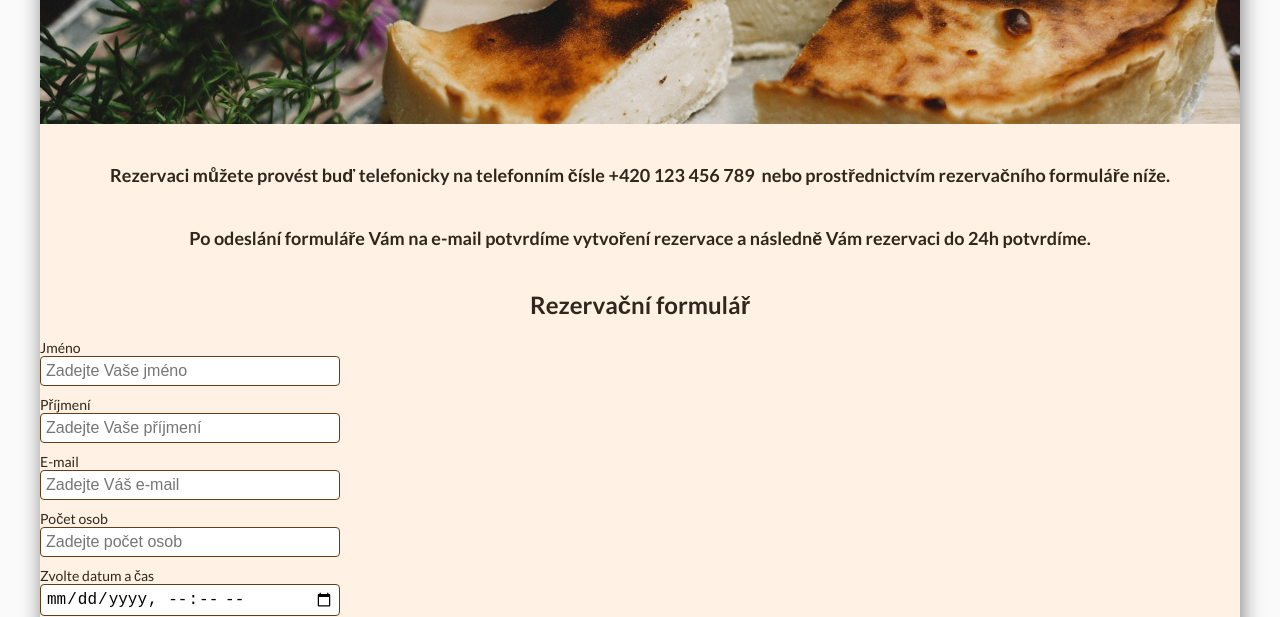
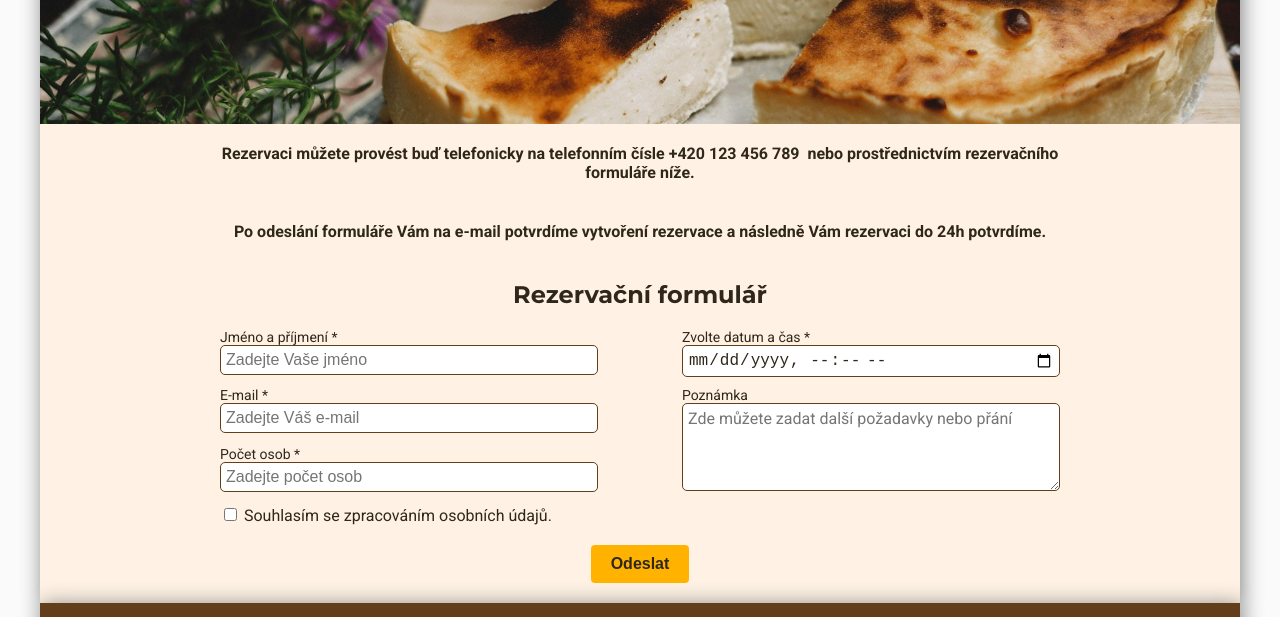
Before and after one commit to JanaSimickova/ZAVERECNY-PROJEKT-Relax-Cafe, an Eleventy site: page rezervace.html in a window 1280 px wide. Shown: the part 390-1007 px from the top of the page. Built offline with nearby package versions, Linux system fonts and the light colour scheme; Eleventy itself is replaced by a stand-in of ours; files that its build step writes are made by us from their sources.

Commit message:
Nastylování rezervačního formuláře, formspark, potvrzení

```diff
--- a/_includes/main-template.njk
+++ b/_includes/main-template.njk
@@ -9,7 +9,7 @@
   <link rel="stylesheet" href="/css/glide.theme.min.css">
   <link rel="preconnect" href="https://fonts.googleapis.com">
   <link rel="preconnect" href="https://fonts.gstatic.com" crossorigin>
-  <link href="https://fonts.googleapis.com/css2?family=Lato:ital,wght@0,100;0,300;0,400;0,700;0,900;1,100;1,300;1,400;1,700;1,900&family=Montserrat:ital,wght@0,100..900;1,100..900&display=swap" rel="stylesheet">
+  <link href="https://fonts.googleapis.com/css2?family=Montserrat:ital,wght@0,100..900;1,100..900&family=Roboto:ital,wght@0,100;0,300;0,400;0,500;0,700;0,900;1,100;1,300;1,400;1,500;1,700;1,900&display=swap" rel="stylesheet">
 </head>
 <body>
 
--- a/rezervace.html
+++ b/rezervace.html
@@ -5,49 +5,50 @@ layout: main-template.njk
   <h1 class="heading__title">Rezervujte si u nás stůl</h1>
 </div>
 
+<section class="reservation">
+
 <p class="reservation__text">Rezervaci můžete provést buď telefonicky na telefonním čísle +420 123 456 789
   nebo prostřednictvím rezervačního formuláře níže.</p>
 
 <p class="reservation__text">Po odeslání formuláře Vám na e-mail potvrdíme vytvoření rezervace a následně Vám rezervaci do 24h potvrdíme.</p>
 
-<h2>Rezervační formulář</h2>
+<h2 class="reservation__title">Rezervační formulář</h2>
 
-<form class="form" action="" method="post">
+<form class="form" action="https://submit-form.com/rXqIXx1Bg" method="post">
+
+  <input type="hidden" name="_redirect" value="https://relaxcafe.netlify.app/rezervace-dokoncena/">
 
   <div class="form__field">
-    <label for="name">Jméno</label>
-    <input type="text" name="name" id="name" placeholder="Zadejte Vaše jméno">
+    <label for="name">Jméno a příjmení *</label>
+    <input type="text" name="name" id="name" placeholder="Zadejte Vaše jméno" required>
   </div>
 
   <div class="form__field">
-    <label for="surname">Příjmení</label>
-    <input type="text" name="surname" id="surname" placeholder="Zadejte Vaše příjmení">
+    <label for="email">E-mail *</label>
+    <input type="email" name="email" id="email" placeholder="Zadejte Váš e-mail" required>
   </div>
 
   <div class="form__field">
-    <label for="email">E-mail</label>
-    <input type="email" name="email" id="email" placeholder="Zadejte Váš e-mail">
+    <label for="number">Počet osob *</label>
+    <input type="number" name="number" id="number" placeholder="Zadejte počet osob" required>
   </div>
 
-  <div class="form__field">
-    <label for="number">Počet osob</label>
-    <input type="number" name="number" id="number" placeholder="Zadejte počet osob">
+  <div class="form__field form__field--date">
+    <label for="date">Zvolte datum a čas *</label>
+    <input type="datetime-local" name="date" id="date" required>
   </div>
 
-  <div class="form__field">
-    <label for="date">Zvolte datum a čas</label>
-    <input type="datetime-local" name="date" id="date">
-  </div>
-
-  <div class="form__field">
+  <div class="form__field form__field--note">
     <label for="note">Poznámka</label>
-    <textarea name="note" id="note" rows="5" placeholder="Zde můžete zadat další požadavky nebo přání"></textarea>
+    <textarea name="note" id="note" rows="4" placeholder="Zde můžete zadat další požadavky nebo přání"></textarea>
   </div>
 
   <div class="form__checkbox">
-    <input type="checkbox" name="consent" id="consent">
+    <input type="checkbox" class="form__checkbox-button" name="consent" id="consent" required>
     <label for="consent">Souhlasím se zpracováním osobních údajů.</label>
   </div>
 
   <button type="submit" class="form__button">Odeslat</button>
 </form>
+
+</section>
--- a/scss/_base.scss
+++ b/scss/_base.scss
@@ -11,6 +11,12 @@ body {
   background-color: #FAFAFA;
 }
 
+h1,
+h2,
+h3 {
+  font-family: variables.$font-headline;
+}
+
 .main {
   max-width: 1200px;
   text-align: center;
--- a/scss/_page-reservation.scss
+++ b/scss/_page-reservation.scss
@@ -4,19 +4,45 @@
   background-image: url(/images/cheesecake-big.jpg);
 }
 
-.reservation__text {
-  font-size: 18px;
-  font-weight: bold;
-  margin: 40px;
+.reservation {
+  display: grid;
+  grid-template-columns: 10% 80% 10%;
+
+  &__text {
+    grid-column: 2;
+    font-weight: bold;
+    margin: 20px 0;
+  }
+
+  &__title {
+    grid-column: 2;
+  }
+
+  &__confirmation {
+    grid-column: 2;
+    background-color: white;
+    border-radius: 10px;
+    padding: 20px;
+    font-weight: bold;
+    margin-bottom: 20px;
+    box-shadow: grey 2px 2px 10px;
+
+    & img {
+      width: 50px;
+    }
+  }
 }
 
 .form {
+  grid-column: 2;
   width: 100%;
-  max-width: 300px;
+  display: grid;
+  grid-template-columns: 10% 80% 10%;
 }
 
 .form__field {
   margin-bottom: 10px;
+  grid-column: 2;
 
   & > label {
     display: block;
@@ -31,9 +57,86 @@
   & textarea {
   width: 100%;
 	border: 1px solid variables.$color-primary;
-	border-radius: 4px;
+	border-radius: 5px;
 	font-size: 16px;
 	padding: 5px;
 	background-color: white;
+  color: variables.$color-text;
+  }
+
+  & textarea {
+    font-family: variables.$font-text;
+  }
+
+  & input[type="text"]:focus,
+  & input[type="email"]:focus,
+  & input[type="number"]:focus,
+  & input[type="datetime-local"]:focus,
+  & textarea:focus {
+    outline: 0;
+	  border: 2px solid variables.$color-primary;
+	  background-color: #fff8de;
   }
 }
+
+.form__checkbox,
+.form__button {
+  grid-column: 2;
+  margin-bottom: 20px;
+}
+
+.form__checkbox-button:focus,
+.form__button:focus {
+  outline-color: variables.$color-primary;
+}
+
+.form__checkbox {
+  text-align: left;
+}
+
+.form__button {
+  background-color: variables.$color-accent;
+	color: variables.$color-text;
+	padding: 10px 20px;
+	border: 0;
+	border-radius: 4px;
+  font-size: 16px;
+  font-weight: bold;
+  width: fit-content;
+  justify-self: center;
+
+  &:hover {
+    background-color: #fdc238;
+  }
+}
+
+@media screen and (min-width: 800px) {
+  .reservation {
+    grid-template-columns: 15% 70% 15%;
+  }
+  .form {
+    grid-template-columns: 45% 10% 45%;
+
+    &__field {
+      grid-column: 1;
+    }
+
+    &__field--date {
+      grid-column: 3;
+      grid-row: 1;
+    }
+
+    &__field--note {
+      grid-column: 3;
+      grid-row: 2 / 4;
+    }
+
+    &__checkbox {
+      grid-column: 1 / -1;
+    }
+
+    &__button {
+      grid-column: 2;
+    }
+  }
+}
--- a/scss/_variables.scss
+++ b/scss/_variables.scss
@@ -1,7 +1,7 @@
 $color-primary: #633E1A;
 $color-secondary: #fff2e4;
-$color-accent: #6D8190;
+$color-accent: #ffb300;
 $color-text: #2E271A;
 
 $font-headline: "Montserrat", sans-serif;
-$font-text: "Lato", sans-serif;
+$font-text: "Roboto", sans-serif;
```
Also changed, not shown: rezervace-dokoncena.html (added, +24 -0 lines), css/style.css, css/style.min.css, images/Check.svg (added), 2 other files.
